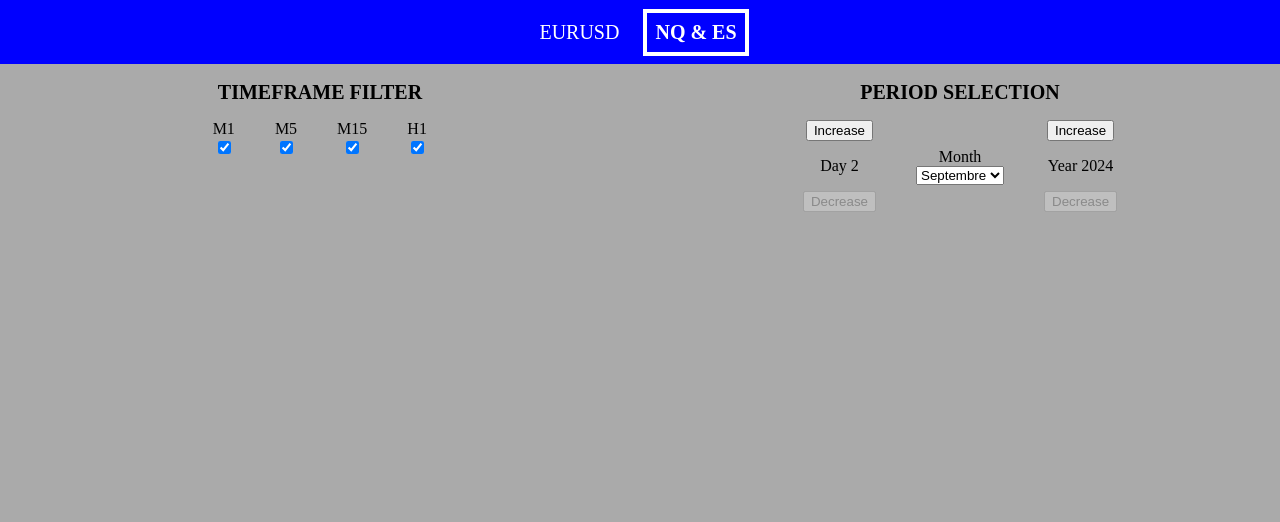
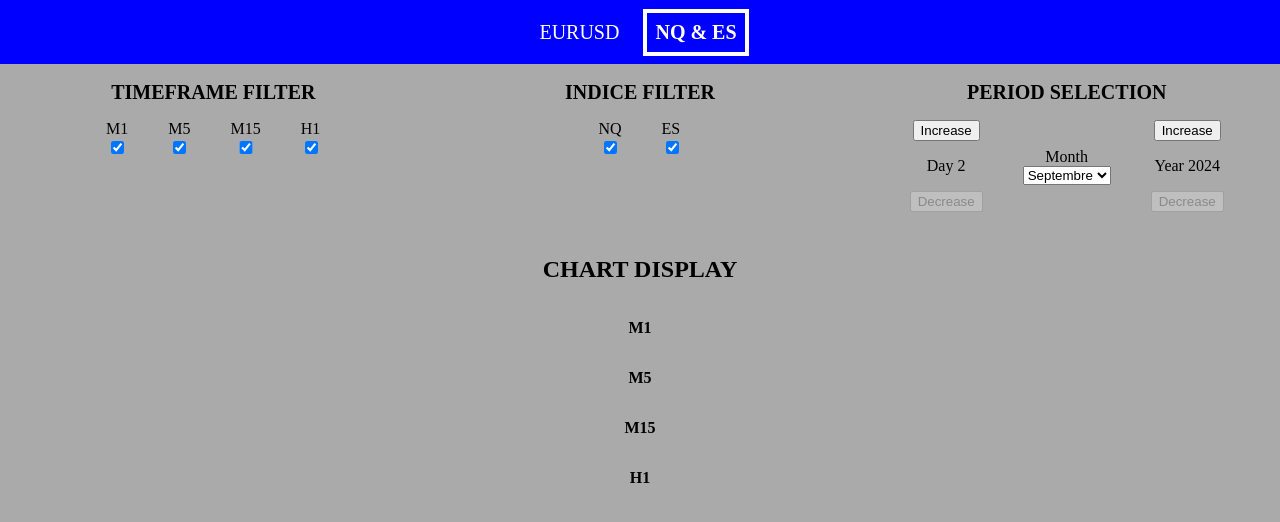
Before and after one commit to pimoux/chart-review, a React (Create React App) app: page /americanIndices in a window 1280 px wide. Shown: the top 522 px of the page. Built offline with nearby package versions, Linux system fonts and the light colour scheme.

Commit message:
american indices filter added

```diff
--- a/src/components/Chart/Chart.jsx
+++ b/src/components/Chart/Chart.jsx
@@ -3,7 +3,7 @@ import "./chart.css";
 
 export default function Chart({ label, isDisplaying, currentYear, currentMonth, currentDay, origin }) {
 
-    const getStyle = () => {
+    const getStyleEurUsd = () => {
         //scale 0.5 for height and width
         return isDisplaying ? {
             backgroundImage: `url('/images/${origin}/${currentYear}/${currentMonth}/${currentDay}/${label}.png')`,
@@ -19,10 +19,14 @@ export default function Chart({ label, isDisplaying, currentYear, currentMonth,
         return defaultClass;
     }
 
-    return (
-        <div className="chart">
+    return origin === "eurusd" ? (
+        <div className="chart-euro">
             <p className={getTextClassName()}>{label}</p>
-            <div style={{ ...getStyle() }}></div>
+            <div style={{ ...getStyleEurUsd() }}></div>
         </div>
-    );
+    ) : (
+        <div className="chart-american-indices">
+            <p className={getTextClassName()}>{label}</p>
+        </div>
+    )
 }
--- /dev/null
+++ b/src/components/Filters/AmericanIndicesFilterItem/AmericanIndicesFilterItem.jsx
@@ -0,0 +1,11 @@
+import React from 'react';
+import "./americanIndicesFilterItem.css";
+
+export default function AmericanIndicesFilterItem({ indice, setIndice, label }) {
+    return (
+        <div className='indice-checkbox'>
+            <label htmlFor={`indice-${label}`} className="indice-label">{label}</label>
+            <input id={`indice-${label}`} name={`indice-${label}`} type="checkbox" checked={indice} onClick={() => setIndice(!indice)} onChange={() => { }} />
+        </div>
+    )
+}
--- /dev/null
+++ b/src/components/Filters/AmericanIndicesFilterItem/americanIndicesFilterItem.css
@@ -0,0 +1,6 @@
+.indice-checkbox {
+    display: flex;
+    flex-direction: column;
+    margin: 0 20px;
+    justify-content: center;
+}
--- /dev/null
+++ b/src/components/Filters/AmericanIndicesFilterList/AmericanIndicesFilterList.jsx
@@ -0,0 +1,29 @@
+import React from 'react';
+import AmericanIndicesFilterItem from '../AmericanIndicesFilterItem/AmericanIndicesFilterItem';
+import "./americanIndicesFilterList.css";
+
+export default function AmericanIndicesFilter({ isNQenabled, isESenabled, setIsNQenabled, setIsESenabled }) {
+    const properties = [
+        {
+            indice: isNQenabled,
+            setIndice: setIsNQenabled,
+            label: "NQ",
+        },
+        {
+            indice: isESenabled,
+            setIndice: setIsESenabled,
+            label: "ES",
+        },
+    ]
+
+    return (
+        <div className="indice-filter">
+            <h2 className='indice-title'>INDICE FILTER</h2>
+            <div className="indice-checkboxes">
+                {properties.map((item, i) => {
+                    return <AmericanIndicesFilterItem key={i} indice={item.indice} label={item.label} setIndice={item.setIndice} />
+                })}
+            </div>
+        </div>
+    )
+}
--- /dev/null
+++ b/src/components/Filters/AmericanIndicesFilterList/americanIndicesFilterList.css
@@ -0,0 +1,17 @@
+.indice-filter {
+    width: 50%;
+    display: flex;
+    justify-content: center;
+    flex-direction: column;
+}
+
+.indice-title {
+    text-align: center;
+    font-size: 20px;
+}
+
+.indice-checkboxes {
+    display: flex;
+    justify-content: center;
+    width: 100%;
+}
--- a/src/page/AmericanIndicesView/AmericanIndicesView.jsx
+++ b/src/page/AmericanIndicesView/AmericanIndicesView.jsx
@@ -2,15 +2,20 @@ import React, { useEffect, useState } from "react"
 import Navbar from "../../components/Navbar/Navbar"
 import TimeFrameFilterList from "../../components/Filters/TimeFrameFilterList/TimeFrameFilterList";
 import PeriodSelection from "../../components/Filters/PeriodSelection/PeriodSelection";
-import './americanIndices.css';
+import '../EurUsdView/eurUsdView.css';
 import { buildPeriodRange } from "../../utils/buildPeriodRange";
 import { MIN_DATE } from "../../utils/constants";
+import ChartDisplay from "../../components/ChartDisplay/ChartDisplay";
+import AmericanIndicesFilterList from "../../components/Filters/AmericanIndicesFilterList/AmericanIndicesFilterList";
 
 export default function AmericanIndicesView() {
     const [isM1enabled, setIsM1enabled] = useState(true);
     const [isM5enabled, setIsM5enabled] = useState(true);
     const [isM15enabled, setIsM15enabled] = useState(true);
     const [isH1enabled, setIsH1enabled] = useState(true);
+
+    const [isNQenabled, setIsNQenabled] = useState(true);
+    const [isESenabled, setIsESenabled] = useState(true);
 
     const [currentDay, setCurrentDay] = useState(MIN_DATE.day);
     const [currentMonth, setCurrentMonth] = useState(MIN_DATE.month);
@@ -30,9 +35,20 @@ export default function AmericanIndicesView() {
                     isM1enabled={isM1enabled} isM5enabled={isM5enabled} isM15enabled={isM15enabled} isH1enabled={isH1enabled}
                     setIsM1enabled={setIsM1enabled} setIsM5enabled={setIsM5enabled} setIsM15enabled={setIsM15enabled} setIsH1enabled={setIsH1enabled}
                 />
-                {range !== null && <PeriodSelection currentDay={currentDay} currentMonth={currentMonth} currentYear={currentYear} range={range}
-                    setCurrentDay={setCurrentDay} setCurrentMonth={setCurrentMonth} setCurrentYear={setCurrentYear} />}
+                <AmericanIndicesFilterList
+                    isNQenabled={isNQenabled} isESenabled={isESenabled}
+                    setIsNQenabled={setIsNQenabled} setIsESenabled={setIsESenabled}
+                />
+                {range !== null && <PeriodSelection
+                    currentDay={currentDay} currentMonth={currentMonth} currentYear={currentYear} range={range}
+                    setCurrentDay={setCurrentDay} setCurrentMonth={setCurrentMonth} setCurrentYear={setCurrentYear}
+                />}
             </div>
+            <ChartDisplay
+                origin={"americanIndices"}
+                isM1enabled={isM1enabled} isM5enabled={isM5enabled} isM15enabled={isM15enabled} isH1enabled={isH1enabled}
+                currentYear={currentYear} currentMonth={currentMonth} currentDay={currentDay}
+            />
         </div>
     );
 };
```
Also changed, not shown: src/page/AmericanIndicesView/americanIndices.css (deleted).
